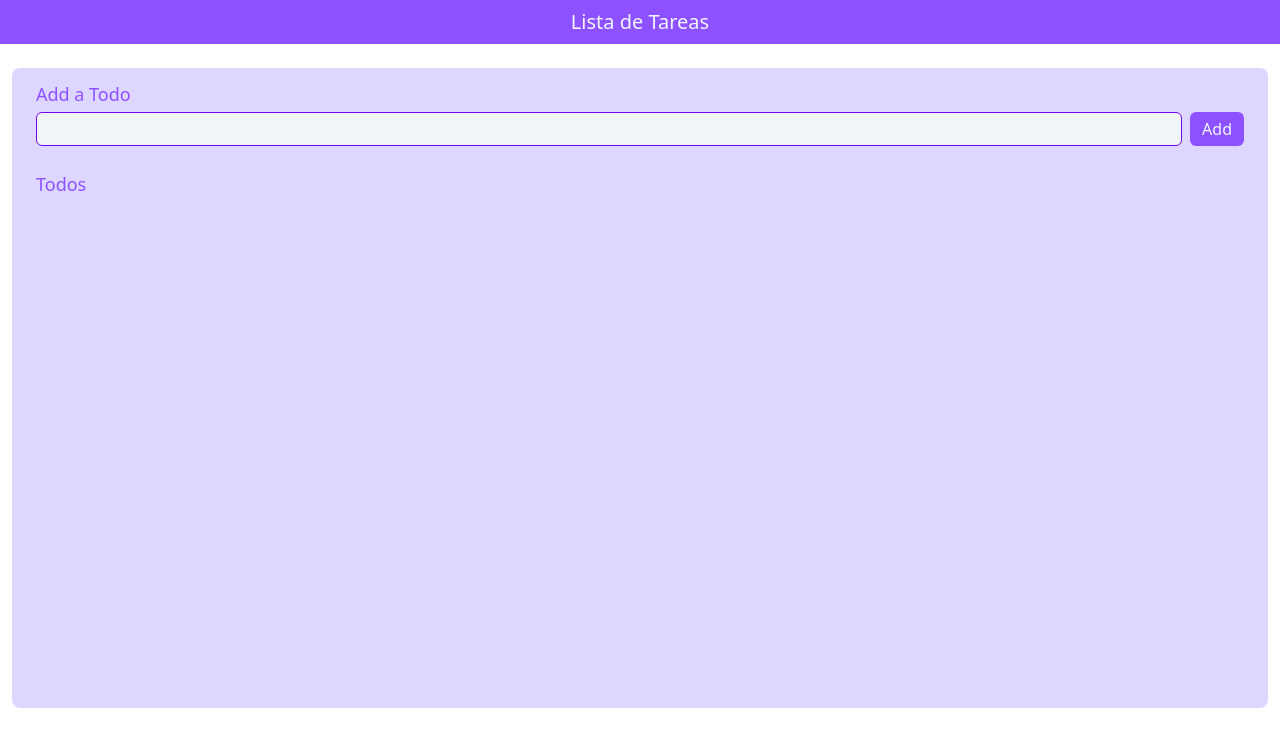
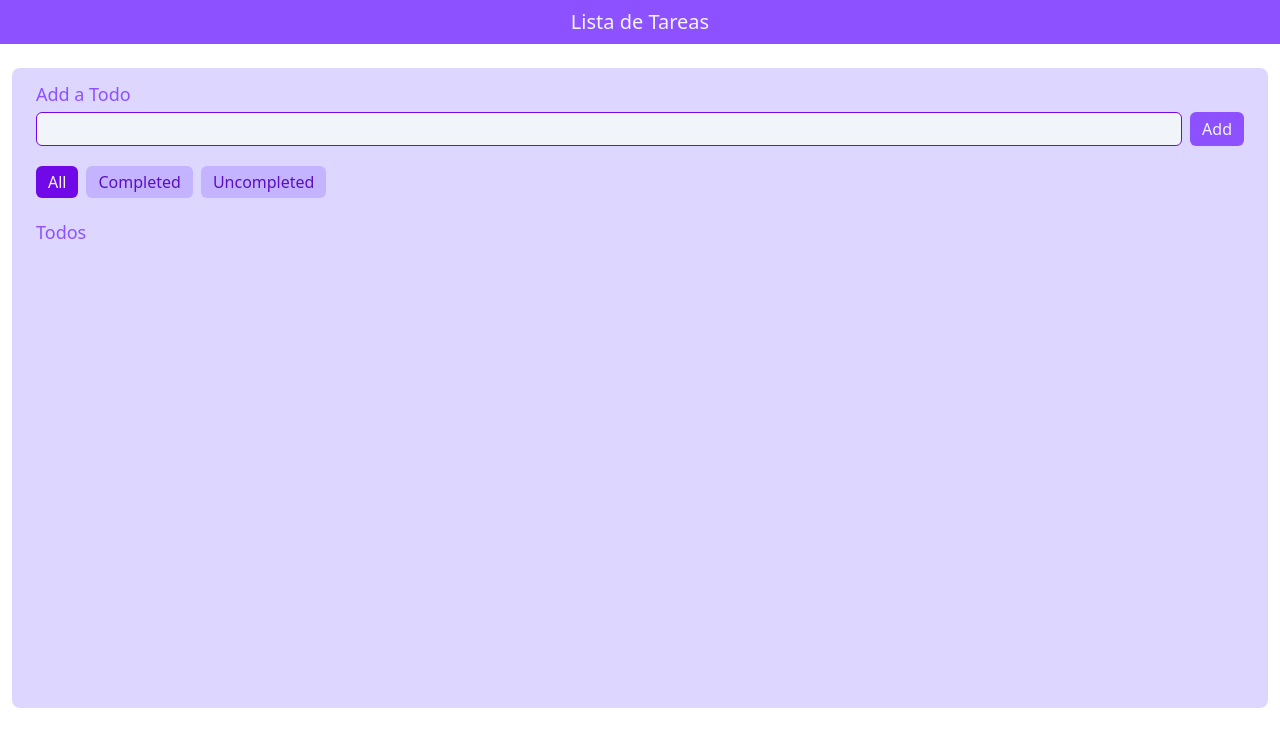
Before and after one commit to himanshurattan99/todo-list-react-app, a React (Vite) app: page / in a window 1280 px wide. Shown: the top 746 px of the page. Built offline with nearby package versions, Linux system fonts and the light colour scheme.

Commit message:
feat: implement filter for todos (all, completed, uncompleted)

```diff
--- a/src/App.jsx
+++ b/src/App.jsx
@@ -4,7 +4,7 @@ import { v4 as uuidv4 } from 'uuid';
 import Navbar from './Components/Navbar'
 
 function App() {
-  // States for managing todos: new todo input, todos list, editing ID and edit input
+  // States for managing todos: new todo input, todos list, editing ID, edit input, and filter
   const [todoInput, setTodoInput] = useState("")
   const [todos, setTodos] = useState(() => {
     // Initialize todos state with localStorage data if it exists
@@ -13,6 +13,7 @@ function App() {
   });
   const [editingId, setEditingId] = useState(null)
   const [editInput, setEditInput] = useState("")
+  const [filter, setFilter] = useState("all")
 
   // Save todos to local storage whenever todos change
   useEffect(() => {
@@ -79,9 +80,25 @@ function App() {
           </div>
         </div>
 
-        <div className="mt-6">
+        <div className="mt-5 flex gap-2">
+          <button onClick={() => setFilter("all")} className={`py-1 px-3 rounded-md ${filter === "all" ? 'bg-violet-700 text-slate-100' : 'bg-violet-300 text-violet-800'}`}>
+            All
+          </button>
+          <button onClick={() => setFilter("completed")} className={`py-1 px-3 rounded-md ${filter === "completed" ? 'bg-violet-700 text-slate-100' : 'bg-violet-300 text-violet-800'}`}>
+            Completed
+          </button>
+          <button onClick={() => setFilter("uncompleted")} className={`py-1 px-3 rounded-md ${filter === "uncompleted" ? 'bg-violet-700 text-slate-100' : 'bg-violet-300 text-violet-800'}`}>
+            Uncompleted
+          </button>
+        </div>
+
+        <div className="mt-5">
           <h2 className="mb-1 text-violet-500 text-lg font-medium">Todos</h2>
           {todos.map((todoItem) => {
+            // Filter todos based on the current filter state
+            if (filter === "completed" && !todoItem.isCompleted) return null;
+            if (filter === "uncompleted" && todoItem.isCompleted) return null;
+
             // Check if current todo is in edit mode
             const isEditing = (editingId === todoItem.id)
 
```
